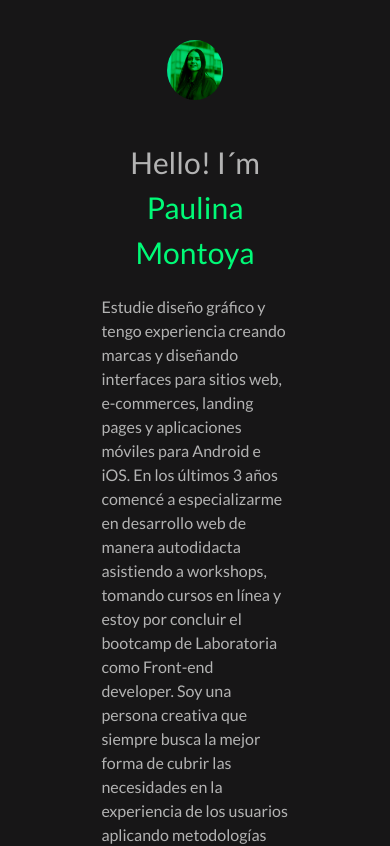
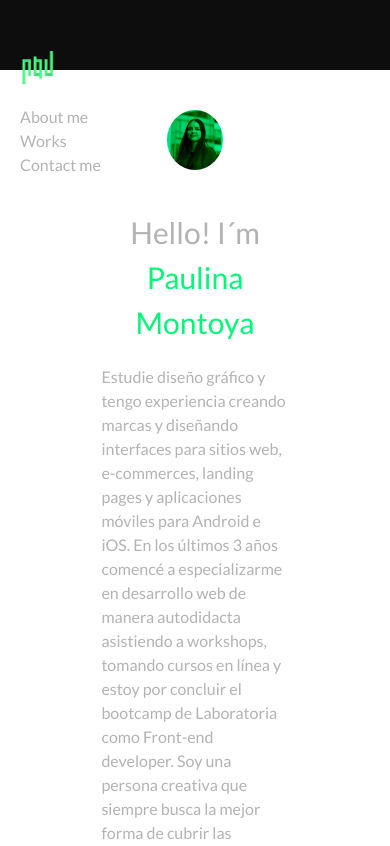
Before and after one commit to PaulinaMontoya/PortafolioPaulinaMontoya, a React (Create React App) app: page /about in a window 390 px wide. Shown: the top 846 px of the page. Built offline with nearby package versions, Linux system fonts and the light colour scheme.

Commit message:
I started to create hamburger menu

```diff
--- a/src/styles/about.css
+++ b/src/styles/about.css
@@ -46,3 +46,9 @@
     background-position: left 30%;
     transition: all 0.75s linear;
 }
+
+@media only screen and (max-width : 650px) {
+  .cointenerAbout{
+    display: inline;
+  }
+}
--- a/src/styles/menu.css
+++ b/src/styles/menu.css
@@ -80,6 +80,21 @@
 
 @media only screen and (max-width : 650px) {
     .cointenerMenu{
-        display: none;
+        height: 25px;
+        width: 100%;
     }
+    .logoMenu{
+        width: 10%;
+        margin: 0;
+        padding: 0;
+        }
+        .buttonMenu{
+            color: #B3B3B3;
+            margin: 0;
+            font-family: "Lato";
+            font-size: 16px;
+            display:flex;
+            width: 40%;
+            cursor: pointer;
+        }
 }
```
